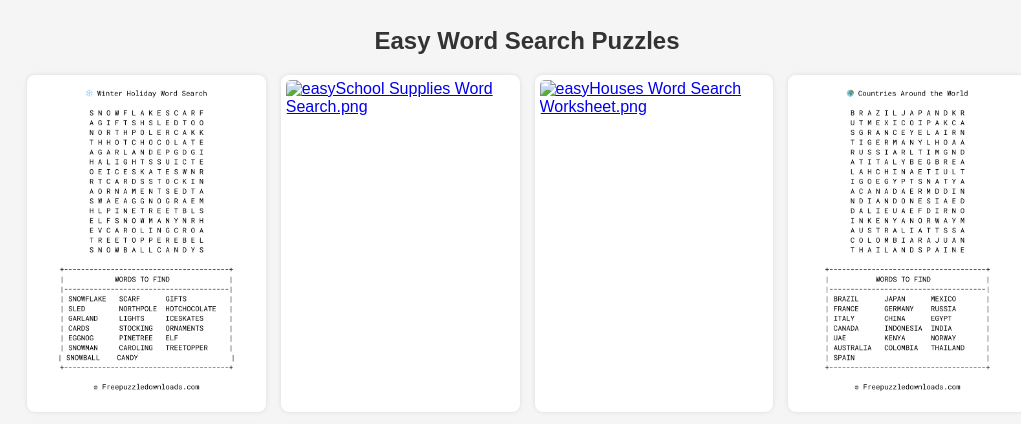
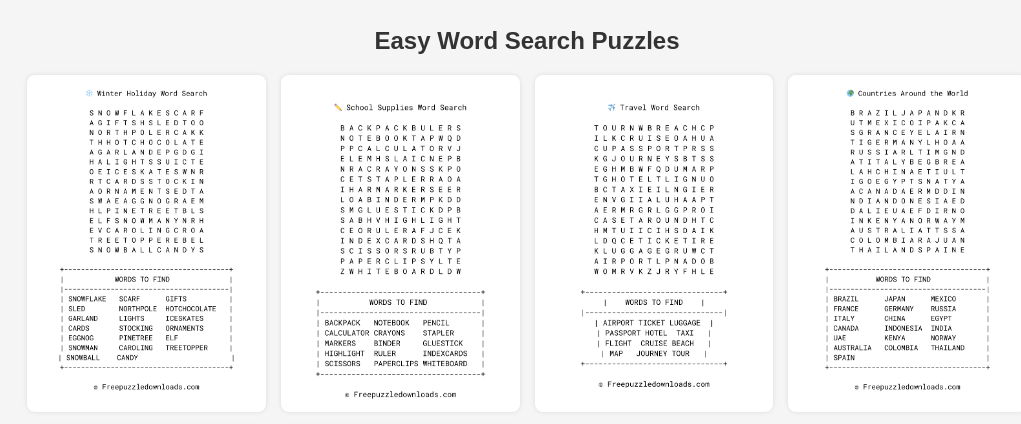
Before and after one commit to UserN9090/freepuzzledownloads, a plain HTML site: page word-search-puzzles.html in a window 1280 px wide. Shown: the part 885-1309 px from the top of the page, without its empty margins (113-1134 px from the left). Drawn offline with Linux system fonts and the light colour scheme.

Commit message:
Update word-search-puzzles.html

```diff
--- a/word-search-puzzles.html
+++ b/word-search-puzzles.html
@@ -127,8 +127,8 @@
     <h2 class="page-heading">Easy Word Search Puzzles</h2>
     <div class="puzzle-grid">
       <a href="puzzles/easyWinter Holiday Word Search.png" target="_blank"><img src="puzzles/easyWinter Holiday Word Search.png" alt="easyWinter Holiday Word Search.png"></a>
-      <a href="puzzles/easySchool Supplies Word Search.png" target="_blank"><img src="easySchool Supplies Word Search.png" alt="easySchool Supplies Word Search.png"></a>
-      <a href="puzzles/easyHouses Word Search Worksheet.png" target="_blank"><img src="easyHouses Word Search Worksheet.png" alt="easyHouses Word Search Worksheet.png"></a>
+      <a href="puzzles/easySchool Supplies Word Search.png" target="_blank"><img src="puzzles/easySchool Supplies Word Search.png" alt="easySchool Supplies Word Search.png"></a>
+      <a href="puzzles/easyHouses Word Search Worksheet.png" target="_blank"><img src="puzzles/easyHouses Word Search Worksheet.png" alt="easyHouses Word Search Worksheet.png"></a>
       <a href="puzzles/easyCountries Around the World.png" target="_blank"><img src="puzzles/easyCountries Around the World.png" alt="easyCountries Around the World.png"></a>
       <a href="puzzles/easyCamping Adventure Word Search (1).png" target="_blank"><img src="puzzles/easyCamping Adventure Word Search (1).png" alt="easyCamping Adventure Word Search (1).png"></a>
       <a href="puzzles/easy_Pets & Animals Word Search.png" target="_blank"><img src="puzzles/easy_Pets & Animals Word Search.png" alt="easy_Pets & Animals Word Search.png"></a>
```
